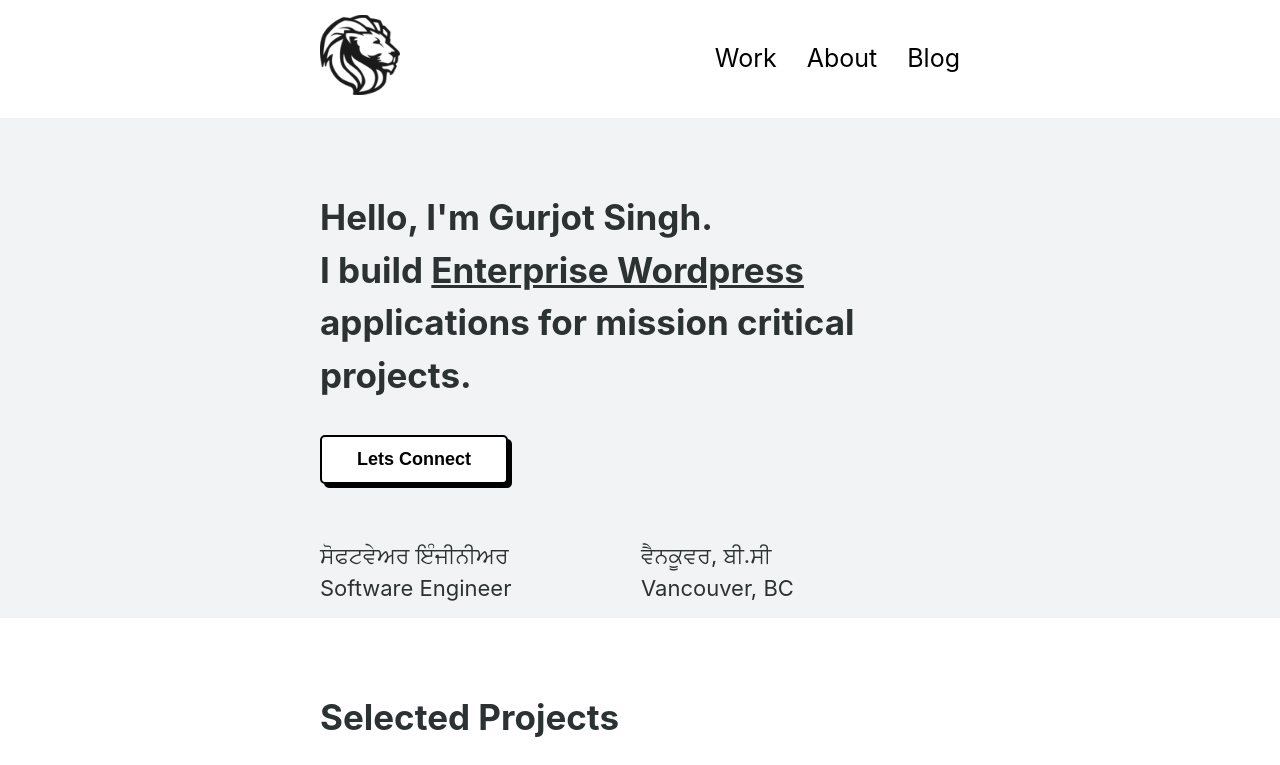
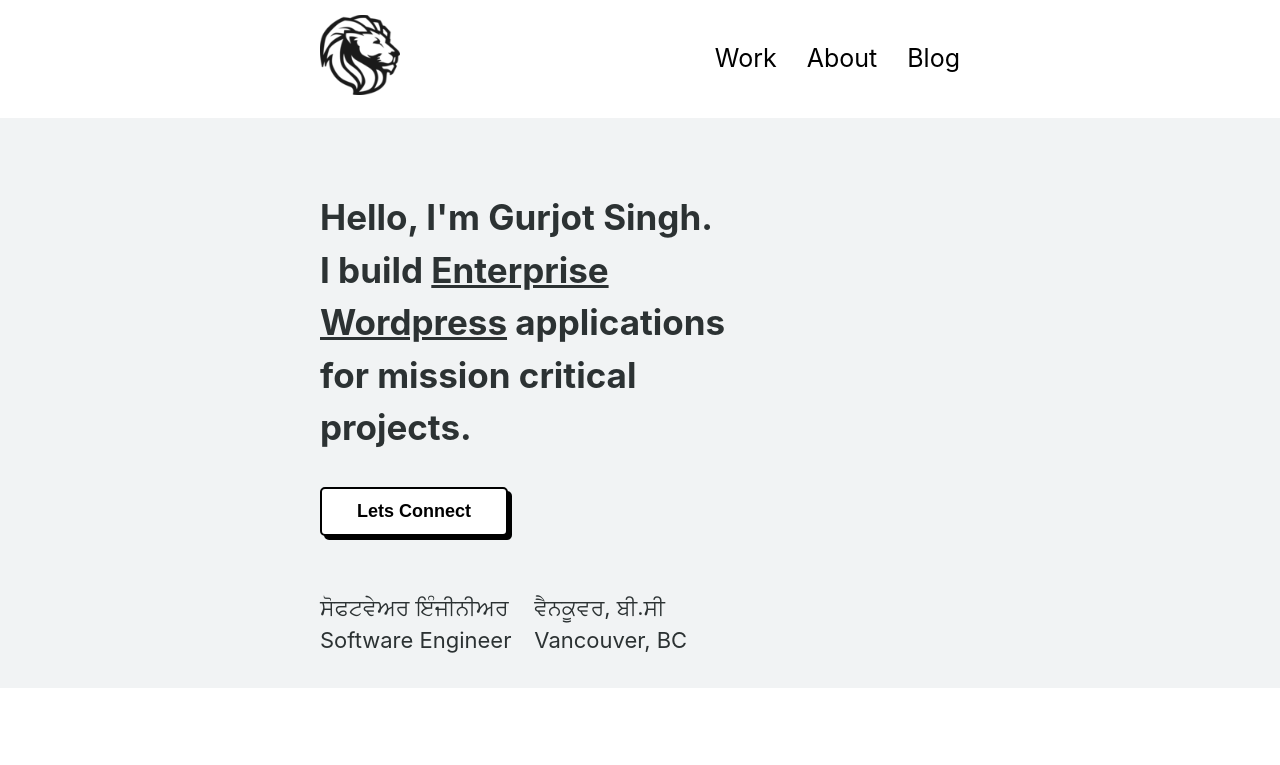
Before and after one commit to gurjotsinghdev/gurjotsinghdev, a Next.js app: page / in a window 1280 px wide. Shown: the top 765 px of the page. Built offline with nearby package versions, Linux system fonts and the light colour scheme.

Commit message:
adding lottie

```diff
--- a/components/hero.js
+++ b/components/hero.js
@@ -1,11 +1,13 @@
 import Head from 'next/head'
 import styles from '../styles/Hero.module.css'
-
+import script from 'next/script'
 
 export default function Hero ( ) {
     return (
         <>
+
             <div className={styles.heroSection}>
+                <div className={styles.heroInfo}>
                     <h1>
                     Hello, I&apos;m Gurjot Singh. <br />I build <u>Enterprise Wordpress</u> applications for mission critical projects.
 
@@ -23,8 +25,16 @@ export default function Hero ( ) {
                         <p className={styles.locationEnglish}>Vancouver, BC</p>
                         </div>
                     </div>
+                </div>
 
+                <div className={styles.heroLottie}>
+                <div class="astro-img">
+          <script src="https://unpkg.com/@lottiefiles/lottie-player@latest/dist/lottie-player.js"></script>
+          <lottie-player src="https://assets6.lottiefiles.com/packages/lf20_1cazwtnc.json"  background="transparent"  speed="0.5"  loop autoplay></lottie-player>
         </div>
+                </div>
+            </div>
+
 
         </>
     )
--- a/package.json
+++ b/package.json
@@ -9,6 +9,8 @@
     "lint": "next lint"
   },
   "dependencies": {
+    "@lottiefiles/lottie-interactivity": "^1.6.1",
+    "@lottiefiles/lottie-player": "^1.6.2",
     "@mdx-js/loader": "^2.1.2",
     "@mdx-js/react": "^2.1.2",
     "@next/mdx": "^12.2.2",
--- a/styles/Hero.module.css
+++ b/styles/Hero.module.css
@@ -2,7 +2,9 @@
     padding: 50px 25px;
     margin: 0;
     background-color: var(--background);
-    height: 50vh;
+    height: 55vh;
+    display:grid;
+grid-template-columns: 1fr;
 }
 
 .heroSection h1 {
@@ -26,13 +28,26 @@
     padding-left: 1px;
 }
 
+.heroLottie {
+    display: none;
+}
+
 @media only screen and (min-width: 800px) {
     .heroSection {
         padding: 50px 25vw;
         margin: 0;
         background-color: var(--background);
-        height: 500px;
+        height: 570px;
+        display:grid;
+        grid-template-columns: 2fr 1fr;
     }
+
+    .heroLottie {
+        display: unset;
+    }
+
+
+
     .heroSection h1 {
         font-size: 35px;
     }
```
Also changed, not shown: 2 other files (tests, documents, lock files or other folders). Lines whose indentation alone changed are shown as unchanged.
